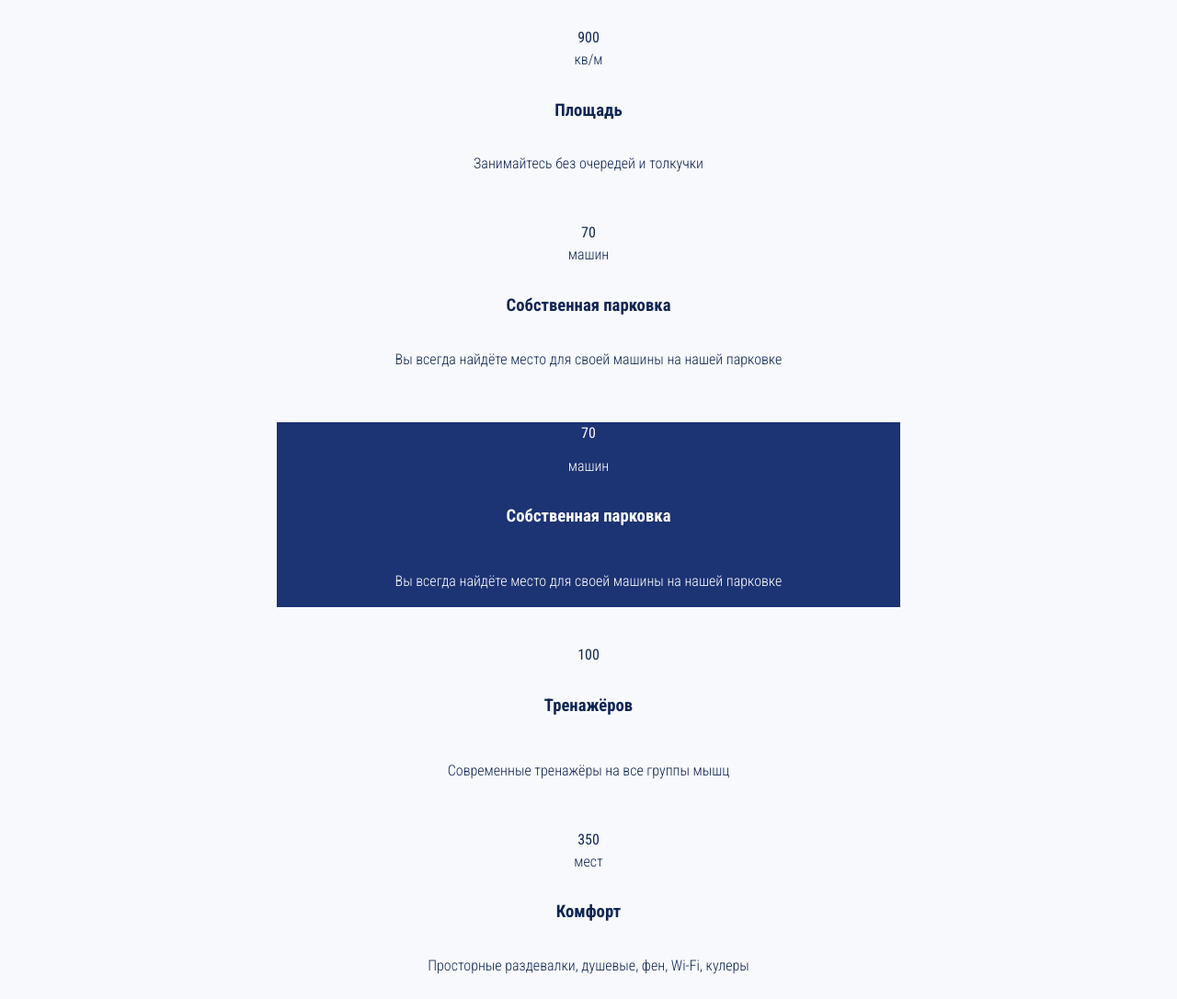
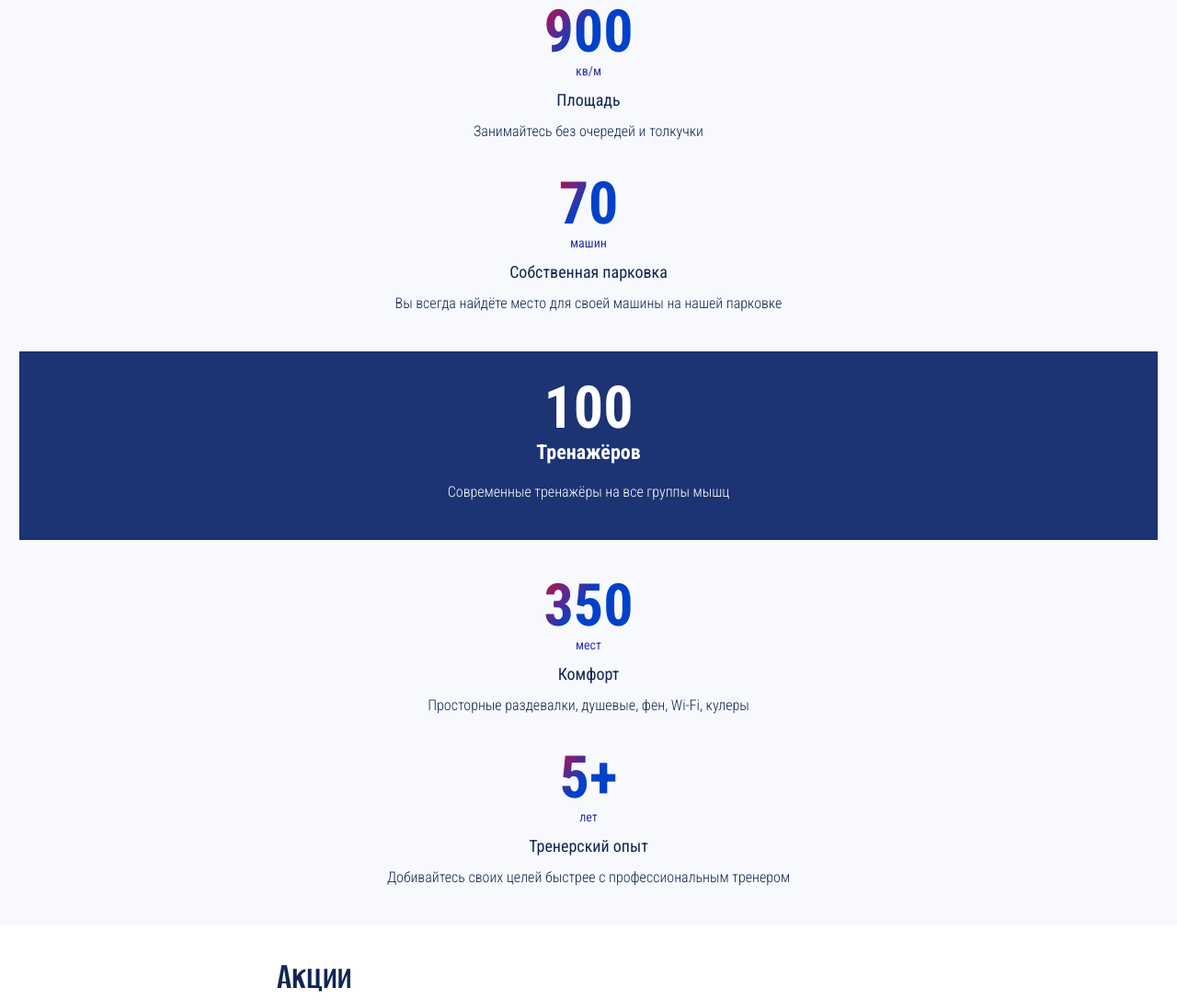
Before and after one commit to YuliaPortnova/accelerator-fitness, a website built with Vite: page source/index.html in a window 1280 px wide. Shown: the part 4623-5709 px from the top of the page at 92% size. Built offline with nearby package versions, Linux system fonts and the light colour scheme.

Commit message:
feat: завершает стилизацию секции преимуществ для мобильного

```diff
--- a/source/index.html
+++ b/source/index.html
@@ -164,12 +164,6 @@
             </div>
           </li>
           <li>
-            <b>70</b>
-            <span>машин</span>
-            <h3>Собственная парковка</h3>
-            <p>Вы&nbsp;всегда найдёте место для&nbsp;своей машины на&nbsp;нашей парковке</p>
-          </li>
-          <li>
             <b>100</b>
             <h3>Тренажёров</h3>
             <p>Современные тренажёры на все группы мышц</p>
--- a/source/sass/blocks/features.scss
+++ b/source/sass/blocks/features.scss
@@ -3,7 +3,7 @@
 }
 
 .features__container {
-  padding-top: 40px;
+  padding-top: 41px;
   padding-bottom: 40px;
 }
 
@@ -26,19 +26,76 @@
 
 .features__list li {
   display: grid;
+  padding: 0 30px;
 
   gap: 12px;
+}
+
+.features__list div {
+  display: grid;
+
+  &:nth-child(2) {
+    gap: 12px;
+  }
+}
+
+.features__list li:not(:nth-child(3n)) b {
+  font-weight: 700;
+  font-size: 64px;
+  line-height: 64px;
+
+  background-image: $gradient-text;
+  -webkit-background-clip: text;
+          background-clip: text;
+
+  justify-self: center;
+  -webkit-text-fill-color: transparent;
+          text-fill-color: transparent;
+}
+
+.features__list span {
+  font-weight: 400;
+  font-size: 14px;
+  line-height: 20px;
+  color: $color-blue-description;
+}
+
+.features__list h3 {
+  margin: 0;
+
+  font-weight: 400;
+  font-size: 18px;
+  line-height: 20px;
+  color: $color-primary;
+}
+
+.features__list p {
+  margin: 0;
 }
 
 .features__list li:nth-child(3n) {
   margin-top: 5px;
   margin-bottom: 5px;
+  padding: 30px 60px 40px;
 
   color: $color-white;
 
   background-color: $color-additional;
+
+  gap: 5px;
+  box-shadow: 280px 0 0 0 $color-additional, -280px 0 0 0 $color-additional;
 }
 
-.features__list div {
-  display: grid;
+.features__list li:nth-child(3n) b {
+  font-weight: 700;
+  font-size: 64px;
+  line-height: 64px;
 }
+
+.features__list li:nth-child(3n) h3 {
+  margin-bottom: 15px;
+  font-weight: 700;
+  font-size: 22px;
+  line-height: 22px;
+  color: $color-white;
+}
--- a/source/sass/blocks/jury.scss
+++ b/source/sass/blocks/jury.scss
@@ -1,3 +1,3 @@
 .jury {
-  min-height: 432px;
+  min-height: 405px;
 }
--- a/source/sass/global/variables.scss
+++ b/source/sass/global/variables.scss
@@ -10,10 +10,11 @@ $color-dark: #030a1a;
 $color-error: #ff121f;
 $color-light: rgba($color-primary, 0.5);
 $price-shadow: #e8e8e8;
+$color-blue-description: #2e35ac;
 
 // Gradients
 $gradient: linear-gradient(136deg, #d10a42 0%, #00359f 100%);
-$gradient-text: linear-gradient(129deg, #d10a42 0%, #0041ca 100%);
+$gradient-text: linear-gradient(127.61deg, #D10A42 0%, #0041CA 45.58%);
 $gradient-hero: linear-gradient(90deg, #1c3477 0%, #1c3477 0.01%, #1a3578 39.11%, #73184b 75.5%, #b4022a 100%);
 
 // Viewports
```
